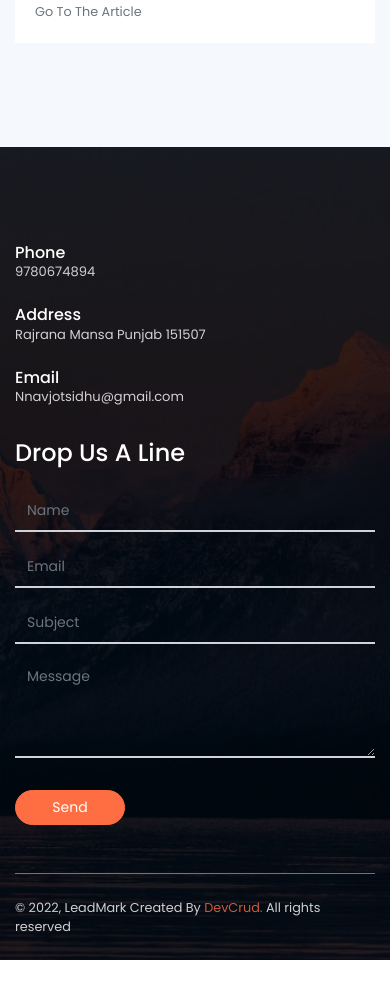
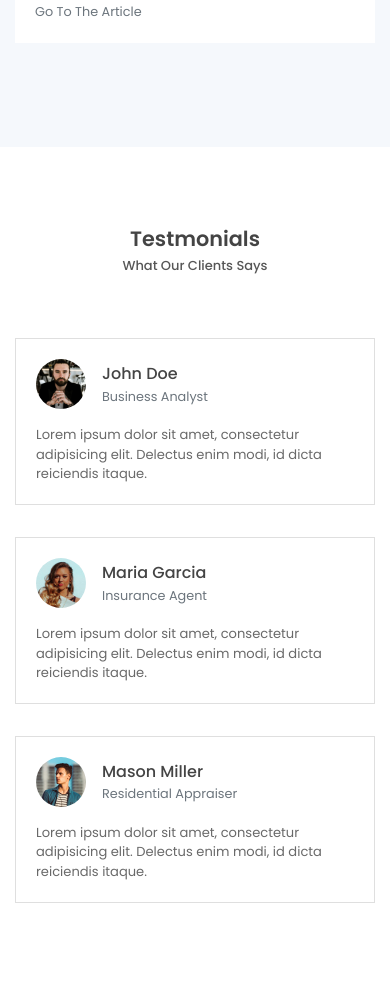
Before and after one commit to Nnavjotsingh/leadmark, a website: page public_html/index.html in a window 390 px wide. Shown: the part 6849-7848 px from the top of the page. Before the commit the page ends 7809 px from the top, so only its background shows below. Drawn offline with Linux system fonts and the light colour scheme.

Commit message:
rollback changes

```diff
--- a/public_html/index.html
+++ b/public_html/index.html
@@ -359,7 +359,7 @@
     <!-- End of Blog Section -->
 
     <!-- Testmonial Section -->
-    <!-- <section class="section" id="testmonial">
+    <section class="section" id="testmonial">
         <div class="container">
             <h6 class="section-title text-center mb-0">Testmonials</h6>
             <h6 class="section-subtitle mb-5 text-center">What Our Clients Says</h6>
@@ -408,55 +408,10 @@
                 </div>
             </div>
         </div>
-    </section> -->
+    </section>
     <!-- End of Testmonial Section -->
 
     <!-- Contact Section -->
-    <section id="contact" class="section has-img-bg pb-0">
-        <div class="container">
-            <div class="row align-items-center">
-                <div class="col-md-5 my-3">
-                    <h6 class="mb-0">Phone</h6>
-                    <p class="mb-4">9780674894</p>
-
-                    <h6 class="mb-0">Address</h6>
-                    <p class="mb-4">Rajrana Mansa Punjab 151507</p>
-
-                    <h6 class="mb-0">Email</h6>
-                    <p class="mb-0">Nnavjotsidhu@gmail.com</p>
-                    <p></p>
-                </div>
-                <div class="col-md-7">
-                    <form>
-                        <h4 class="mb-4">Drop Us A Line</h4>
-                        <div class="form-row">
-                            <div class="form-group col-sm-4">
-                                <input type="text" class="form-control text-white rounded-0 bg-transparent" name="name" placeholder="Name">
-                            </div>
-                            <div class="form-group col-sm-4">
-                                <input type="email" class="form-control text-white rounded-0 bg-transparent" name="Email" placeholder="Email">
-                            </div>
-                            <div class="form-group col-sm-4">
-                                <input type="text" class="form-control text-white rounded-0 bg-transparent" name="subject" placeholder="Subject">
-                            </div>
-                            <div class="form-group col-12">
-                                <textarea name="message" id="" cols="30" rows="4" class="form-control text-white rounded-0 bg-transparent" placeholder="Message"></textarea>
-
-                            </div>
-                            <div class="form-group col-12 mb-0">
-                                <button type="submit" class="btn btn-primary rounded w-md mt-3">Send</button>
-                            </div>
-                        </div>
-                    </form>
-                </div>
-            </div>
-            <!-- Page Footer -->
-            <footer class="mt-5 py-4 border-top border-secondary">
-                <p class="mb-0 small">&copy; <script>document.write(new Date().getFullYear())</script>, LeadMark Created By <a href="https://www.devcrud.com" target="_blank">DevCrud.</a>  All rights reserved </p>
-            </footer>
-            <!-- End of Page Footer -->
-        </div>
-    </section>
 
 	<!-- core  -->
     <script src="assets/vendors/jquery/jquery-3.4.1.js"></script>
```
